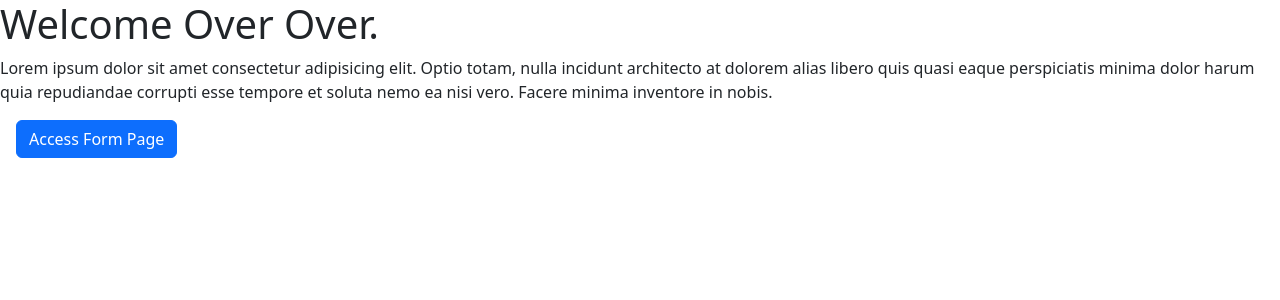
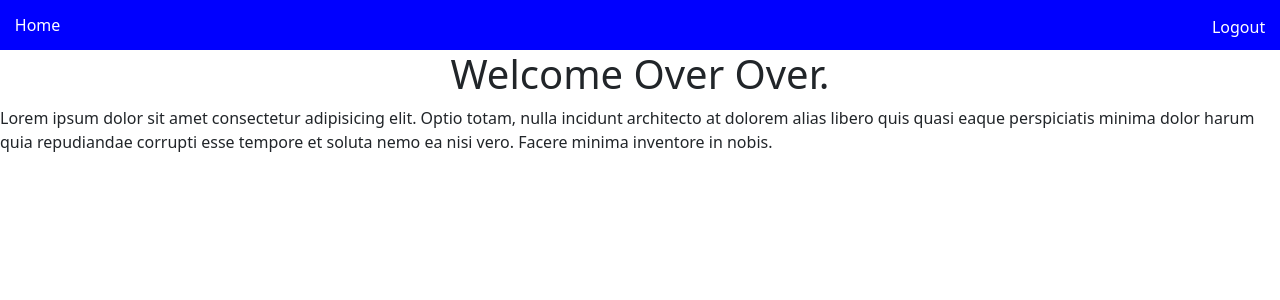
Before and after one commit to kingbee1/login-auth, a React (Create React App) app: page / in a window 1280 px wide. Shown: the top 300 px of the page. Built offline with nearby package versions, Linux system fonts and the light colour scheme; sample sign-in values are in the browser's storage.

Commit message:
useEffect and sessionstorage for prelogin

```diff
--- a/src/App.css
+++ b/src/App.css
@@ -32,6 +32,19 @@
     color: red;
 }
 
+.header{
+  width: 100%;
+  background: blue;
+  color: #fff;
+  padding: 1%;
+}
+
+a {
+  text-decoration: none !important;
+  color: white !important;
+  padding: 2px;
+}
+
 @keyframes App-logo-spin {
   from {
     transform: rotate(0deg);
--- a/src/Home.js
+++ b/src/Home.js
@@ -1,19 +1,33 @@
-import React from 'react'
-import { Link } from 'react-router-dom'
+import React, { useEffect } from "react";
+import { Link, useNavigate } from "react-router-dom";
 
 const Home = () => {
+  const navigate = useNavigate();
+
+  useEffect(() => {
+    let username = sessionStorage.getItem("username");
+    if(username === '' || username === null) {
+       navigate('/login')
+    }
+  }, []);
+
   return (
     <div>
-      <h1>Welcome Over Over.</h1>
+      <div className="header">
+        <Link to={"/"}>Home</Link>
+        <Link style={{ float: "right" }} to={"/login"}>
+          Logout
+        </Link>
+      </div>
+      <h1 className="text-center">Welcome Over Over.</h1>
       <p>
-        Lorem ipsum dolor sit amet consectetur adipisicing elit. Optio totam, nulla incidunt architecto at dolorem alias
-        libero quis quasi eaque perspiciatis minima
-        dolor harum quia repudiandae corrupti esse tempore et soluta nemo ea nisi vero. Facere minima inventore in nobis.
+        Lorem ipsum dolor sit amet consectetur adipisicing elit. Optio totam,
+        nulla incidunt architecto at dolorem alias libero quis quasi eaque
+        perspiciatis minima dolor harum quia repudiandae corrupti esse tempore
+        et soluta nemo ea nisi vero. Facere minima inventore in nobis.
       </p>
-      <Link className="btn btn-primary ms-3" to={'/login'}>Access Form Page</Link>
     </div>
+  );
+};
 
-  )
-}
-
-export default Home
+export default Home;
--- a/src/Login.js
+++ b/src/Login.js
@@ -23,7 +23,9 @@ const Login = () => {
             toast.error("Please enter valid username");
           } else {
             if (resp.password === password) {
+              toast.success('Success')
               navigate('/');
+              sessionStorage.setItem('username', username)
             } else {
               toast.error("Please enter valid password");
 
```
